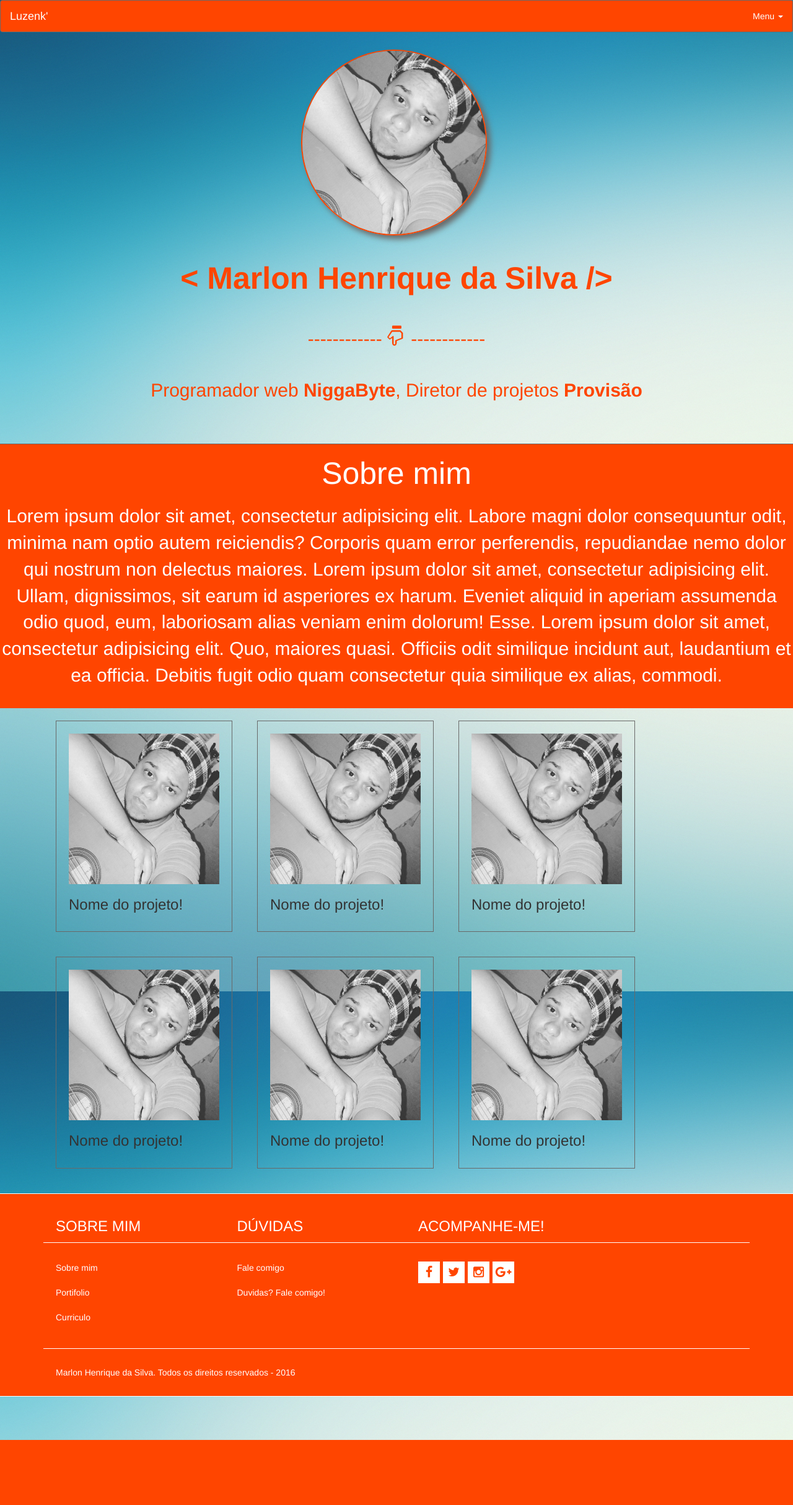
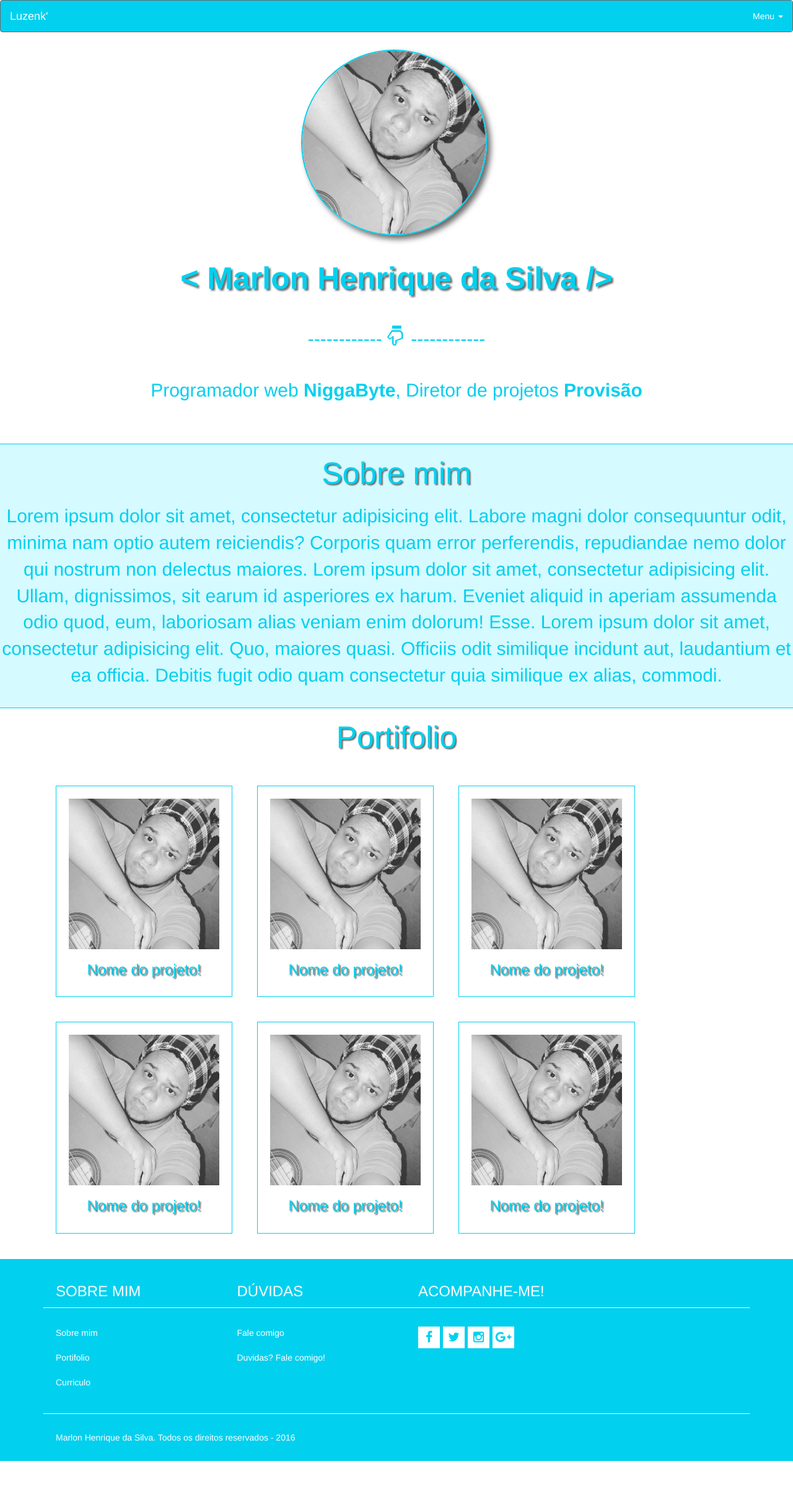
Before and after one commit to MarlonHenrique/Luzenk, a PHP site: page / in a window 1280 px wide. Shown: the whole page at 62% size. Before the commit the page ends 2324 px from the top, so only its background shows below. Run offline with PHP 8.4, Linux system fonts and the light colour scheme.

Commit message:
Mudança nas cores do site e adição de efeitos

```diff
--- a/index.php
+++ b/index.php
@@ -39,10 +39,11 @@
 <section id="portifolio">
  	<div class="portifolio-home">
  		<div class="container">
+ 			<h1 id="titulo-portifolio">Portifolio</h1>
  			<?php $cont = 0; while ($cont <= 5): ?>
  				<div class="col-md-3" id="caixas-portifolio">
- 					<a href="#" id="port-home"><img src="img/content/foto-perfil.jpg" alt="foto portifolio" id="foto-portifolio"></a>
- 					<h3 id="nome-projeto-portifolio">Nome do projeto!</h3>
+ 					<a href="#" id="port-home"><img src="img/content/foto-perfil.jpg" alt="foto portifolio" id="foto-portifolio">
+ 					<h3 id="nome-projeto-portifolio">Nome do projeto!</h3></a>
  				</div>
  			<?php $cont++; endwhile; ?>
  		</div>
--- a/style.css
+++ b/style.css
@@ -1,6 +1,6 @@
 /*começo index */
 body{
-  background-image: url(img/fundo-home.jpg);
+  background-image:#f0fbfd;
   width: 100%;
   height: auto;
   padding-bottom: 70px;
@@ -13,7 +13,7 @@ body{
 /*Inicio footer*/
 #rodape {
 	padding: 46px 0 0 0;
-	background-color: #FF4500;
+	background-color:#02d0ef;
 	border-top: solid 1px white;
 	border-bottom: solid 1px white;
 	width: 100%;
@@ -42,7 +42,7 @@ body{
 	text-decoration: none;
 }
 #rodape .menu-ft li > a:hover {
-	color: #234c99;
+	color: #696969;
 }
 #rodape .social-menu ul {
 	list-style: none;
@@ -59,7 +59,7 @@ body{
 	text-align: center;
 	font-size: 20px;
 	background-color: #fff;
-	color: #FF4500;
+	color: #02d0ef;
 	margin-right: 5px;
 	-webkit-transition: 0.2s;
 	-moz-transition: 0.2s;
@@ -92,7 +92,7 @@ body{
 #perfil .foto-perfil {
 	width: 300px;
 	height: 300px;
-	border:solid 2px #FF4500;
+	border:solid 2px #02d0ef;
 	border-radius: 50%;
 	position: absolute;
 	left: 38%;
@@ -117,7 +117,7 @@ body{
 	text-align: center;
 	margin-top: 370px;
 	padding-bottom: 20px;
-	color:#FF4500;
+	color:#02d0ef;
 }
 
 #perfil .info-perfil-home .info-perfil {
@@ -133,26 +133,28 @@ body{
 
 #perfil .info-perfil-home #titulo-perfil {
 	font-size: 50px;
+	text-shadow: 3px 3px 3px #696969;
 }
 /*Fim Perfil*/
 
 /* Sobre mim*/
 
 #sobre-mim {
-	background:#FF4500;
-	border-top: solid 1px #696969;
+	background:#d5faff;
+	border-top: solid 1px #02d0ef;
 	width: 100%;
 }
 
 #sobre-mim .sobre-mim-home {
 	text-align: center;
-	color: white;
+	color: #02d0ef;
 	padding-bottom: 20px;
 }
 
 #sobre-mim .title-sobre-home {
 	margin-bottom: 20px;
 	font-size: 50px;
+	text-shadow: 2px 2px 2px #696969;
 }
 
 #sobre-mim .sobre-home {
@@ -164,14 +166,14 @@ body{
 /*Portifolio*/
 
 #portifolio {
-	border-top: solid 1px #FF4500;
+	border-top: solid 1px #02d0ef;
 	width: 100%;
 }
 
 #portifolio #caixas-portifolio {
 	padding: 20px;
 	margin: 20px 20px 20px 20px;
-	border: 1px solid #696969;
+	border: 1px solid #02d0ef;
 }
 
 #portifolio #foto-portifolio {
@@ -179,13 +181,40 @@ body{
 	height: auto;
 }
 
+#portifolio #titulo-portifolio {
+	text-align: center;
+	color:#02d0ef;
+	margin-bottom: 30px;
+	font-size: 50px;
+	text-shadow: 2px 2px 2px #696969;
+}
+
+#portifolio #nome-projeto-portifolio {
+	text-align: center;
+	color: #02d0ef;
+	text-shadow: 2px 2px 2px #696969;
+}
+
+#portifolio #port-home {
+	text-decoration: none;
+	transition: 2s;
+
+}
+
+#portifolio #port-home:hover #nome-projeto-portifolio {
+	color: #234c99;
+}
+
+#portifolio #port-home:hover #foto-portifolio {
+	border-radius: 25%;
+}
 /*Fim portifolio*/
 
 /*Header*/
 #nav-header {
 	width: 100%;
 	height: auto;
-	background-color: #FF4500;
+	background-color: #02d0ef;
 	border:1px solid #696969;
 	color: white;
 }
@@ -199,12 +228,13 @@ body{
 }
 
 #nav-header ul .dropdown a {
-	background:#FF4500;
+	background:#02d0ef;
 	transition: 0.5;
 }
 
 #nav-header ul .dropdown a:hover {
-	background: #FF8C00;
+	background:white;
+	color: #02d0ef;
 }
 
 .navbar-brand {
@@ -212,6 +242,6 @@ body{
 }
 
 .navbar-brand:hover {
-	text-shadow: 1px 1px 1px white;
+	text-shadow: 1px 1px 1px #696969;
 }
 /*Fim-Header*/
```
